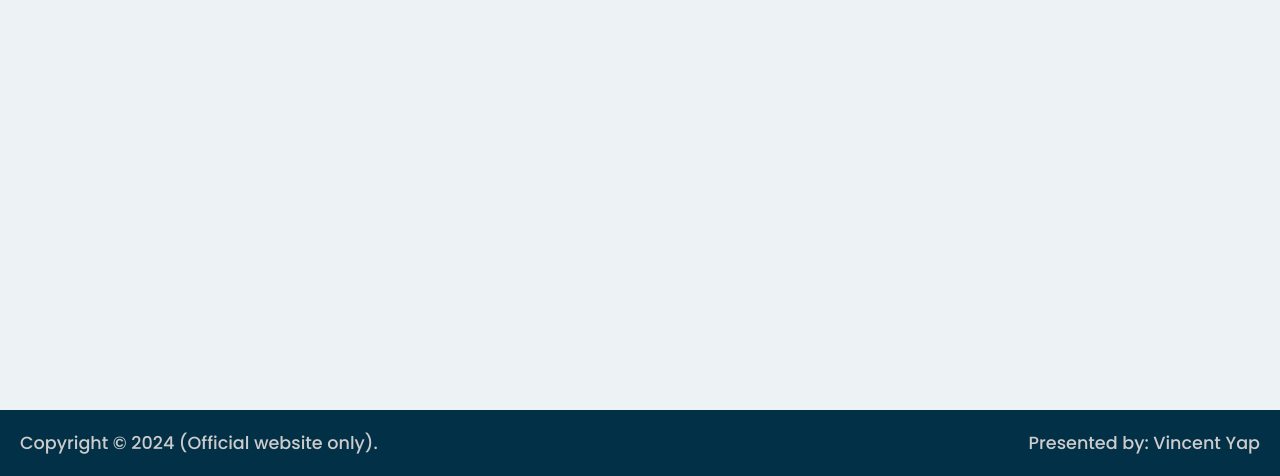
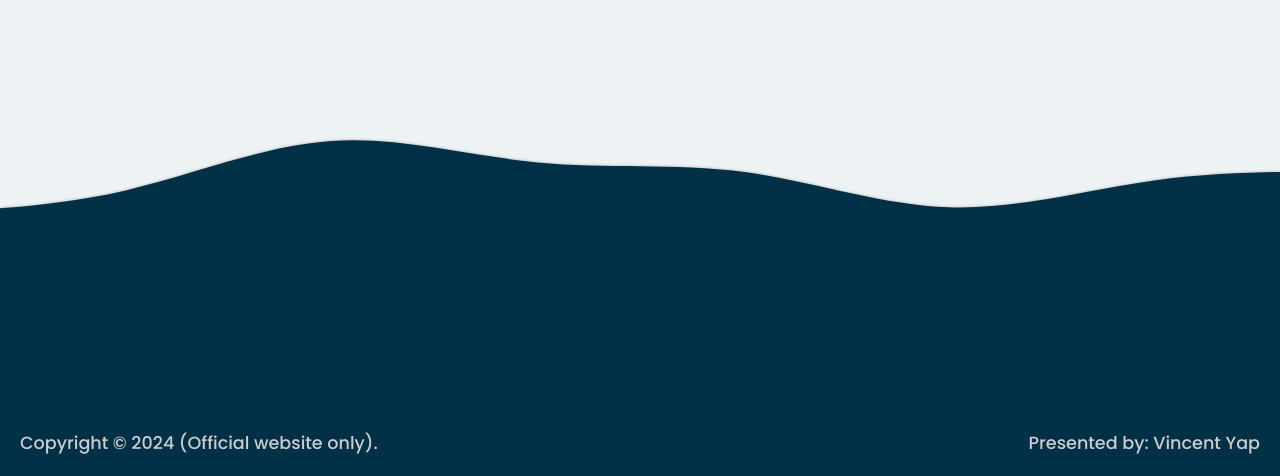
Before and after one commit to yapcentTV/Welcome-Guest, a plain HTML site: page index.html in a window 1280 px wide. Shown: the part 374-850 px from the top of the page. Drawn offline with nearby package versions, Linux system fonts and the light colour scheme; a web font is replaced by a local one.

Commit message:
Update index.html

```diff
--- a/index.html
+++ b/index.html
@@ -120,7 +120,7 @@ a{
   justify-content: center;
   padding: 30px;
   filter: drop-shadow(0 0 0.1rem light-dark(#b1a7a6, #343a40));
-  background-image: url(../html/bg.svg);
+  background-image: url(bg.svg);
   background-size: cover;
   background-position: center;
   min-height: 90dvh;
```
